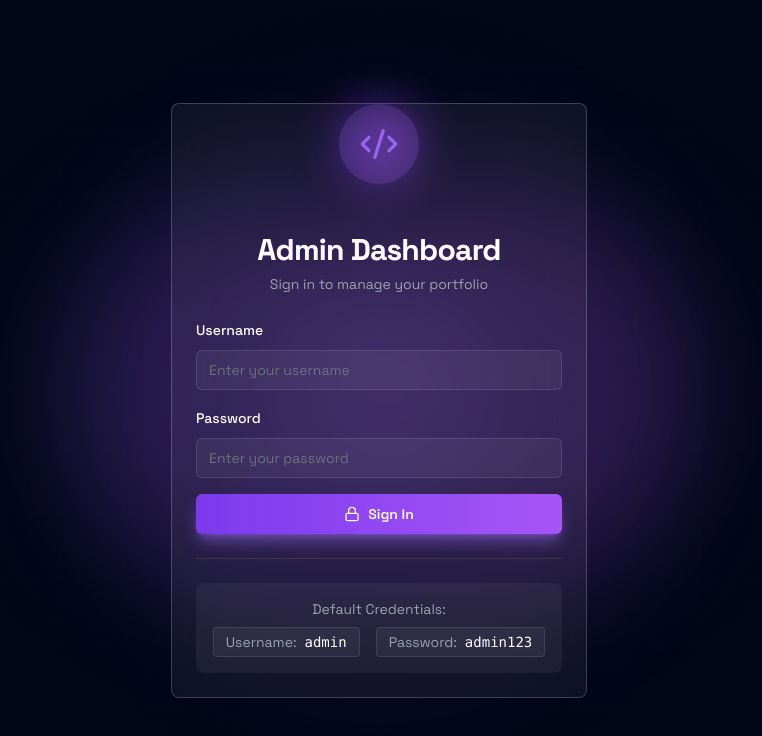
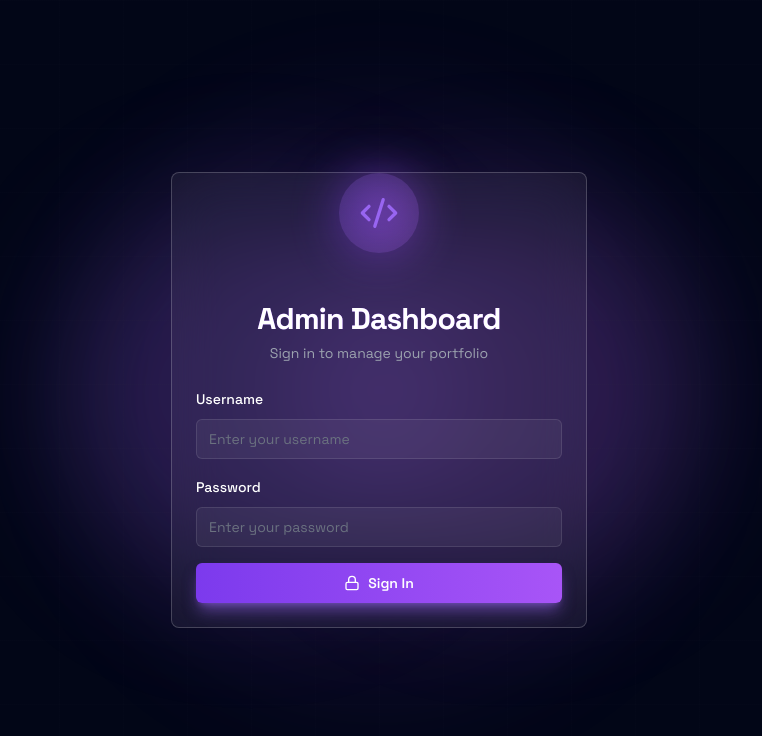
Before and after one commit to muhamadhendrik/portfolio-react-vite, a React (Vite) app: page /login in a window 1280 px wide. Shown: the top 736 px of the page, without its empty margins (261-1023 px from the left). Built offline with nearby package versions, Linux system fonts and the light colour scheme.

Commit message:
login default credential delete

```diff
--- a/src/components/dashboard/Login.jsx
+++ b/src/components/dashboard/Login.jsx
@@ -30,7 +30,7 @@ export default function Login() {
   };
 
   return (
-    <div className="dark min-h-screen flex items-center justify-center bg-darker relative overflow-hidden">
+    <div className="relative flex items-center justify-center min-h-screen overflow-hidden dark bg-darker">
       {/* Animated Background */}
       <div className="absolute inset-0 overflow-hidden">
         <div className="absolute rounded-full top-1/4 left-1/4 w-96 h-96 bg-primary/20 blur-3xl animate-float" />
@@ -47,15 +47,15 @@ export default function Login() {
           {/* Logo Icon */}
           <div className="flex justify-center mb-6">
             <div className="relative">
-              <div className="absolute inset-0 bg-gradient-to-r from-primary-color to-secondary-color blur-xl opacity-50 rounded-full"></div>
-              <div className="relative w-20 h-20 bg-gradient-to-br from-primary/20 to-secondary/20 rounded-full flex items-center justify-center">
+              <div className="absolute inset-0 rounded-full opacity-50 bg-gradient-to-r from-primary-color to-secondary-color blur-xl"></div>
+              <div className="relative flex items-center justify-center w-20 h-20 rounded-full bg-gradient-to-br from-primary/20 to-secondary/20">
                 <Code2 size={40} className="text-primary" />
               </div>
             </div>
           </div>
 
           <CardHeader className="text-center">
-            <CardTitle className="text-3xl font-bold gradient-text text-white">Admin Dashboard</CardTitle>
+            <CardTitle className="text-3xl font-bold text-white gradient-text">Admin Dashboard</CardTitle>
             <CardDescription className="text-gray-400 dark:text-gray-400">
               Sign in to manage your portfolio
             </CardDescription>
@@ -85,18 +85,18 @@ export default function Login() {
                 />
               </div>
               {error && (
-                <div className="text-sm text-red-400 bg-red-400/10 border border-red-400/20 rounded-lg p-3 text-center">
+                <div className="p-3 text-sm text-center text-red-400 border rounded-lg bg-red-400/10 border-red-400/20">
                   {error}
                 </div>
               )}
               <Button
                 type="submit"
-                className="w-full bg-gradient-to-r from-primary-color to-secondary-color hover:opacity-90 text-white font-semibold shadow-lg shadow-primary/50"
+                className="w-full font-semibold text-white shadow-lg bg-gradient-to-r from-primary-color to-secondary-color hover:opacity-90 shadow-primary/50"
                 disabled={loading}
               >
                 {loading ? (
                   <span className="flex items-center gap-2">
-                    <div className="w-4 h-4 border-2 border-white/30 border-t-white rounded-full animate-spin"></div>
+                    <div className="w-4 h-4 border-2 rounded-full border-white/30 border-t-white animate-spin"></div>
                     Signing in...
                   </span>
                 ) : (
@@ -107,21 +107,21 @@ export default function Login() {
                 )}
               </Button>
             </form>
-            <div className="mt-6 pt-6 border-t border-white/10">
-              <div className="bg-white/5 rounded-lg p-4 text-center">
-                <p className="text-sm text-gray-400 mb-2">Default Credentials:</p>
+            {/* <div className="pt-6 mt-6 border-t border-white/10">
+              <div className="p-4 text-center rounded-lg bg-white/5">
+                <p className="mb-2 text-sm text-gray-400">Default Credentials:</p>
                 <div className="flex items-center justify-center gap-4 text-sm">
-                  <div className="bg-white/5 px-3 py-1 rounded border border-white/10">
+                  <div className="px-3 py-1 border rounded bg-white/5 border-white/10">
                     <span className="text-gray-400">Username:</span>
-                    <span className="ml-2 text-white font-mono">admin</span>
+                    <span className="ml-2 font-mono text-white">admin</span>
                   </div>
-                  <div className="bg-white/5 px-3 py-1 rounded border border-white/10">
+                  <div className="px-3 py-1 border rounded bg-white/5 border-white/10">
                     <span className="text-gray-400">Password:</span>
-                    <span className="ml-2 text-white font-mono">admin123</span>
+                    <span className="ml-2 font-mono text-white">admin123</span>
                   </div>
                 </div>
               </div>
-            </div>
+            </div> */}
           </CardContent>
         </Card>
       </div>
```
